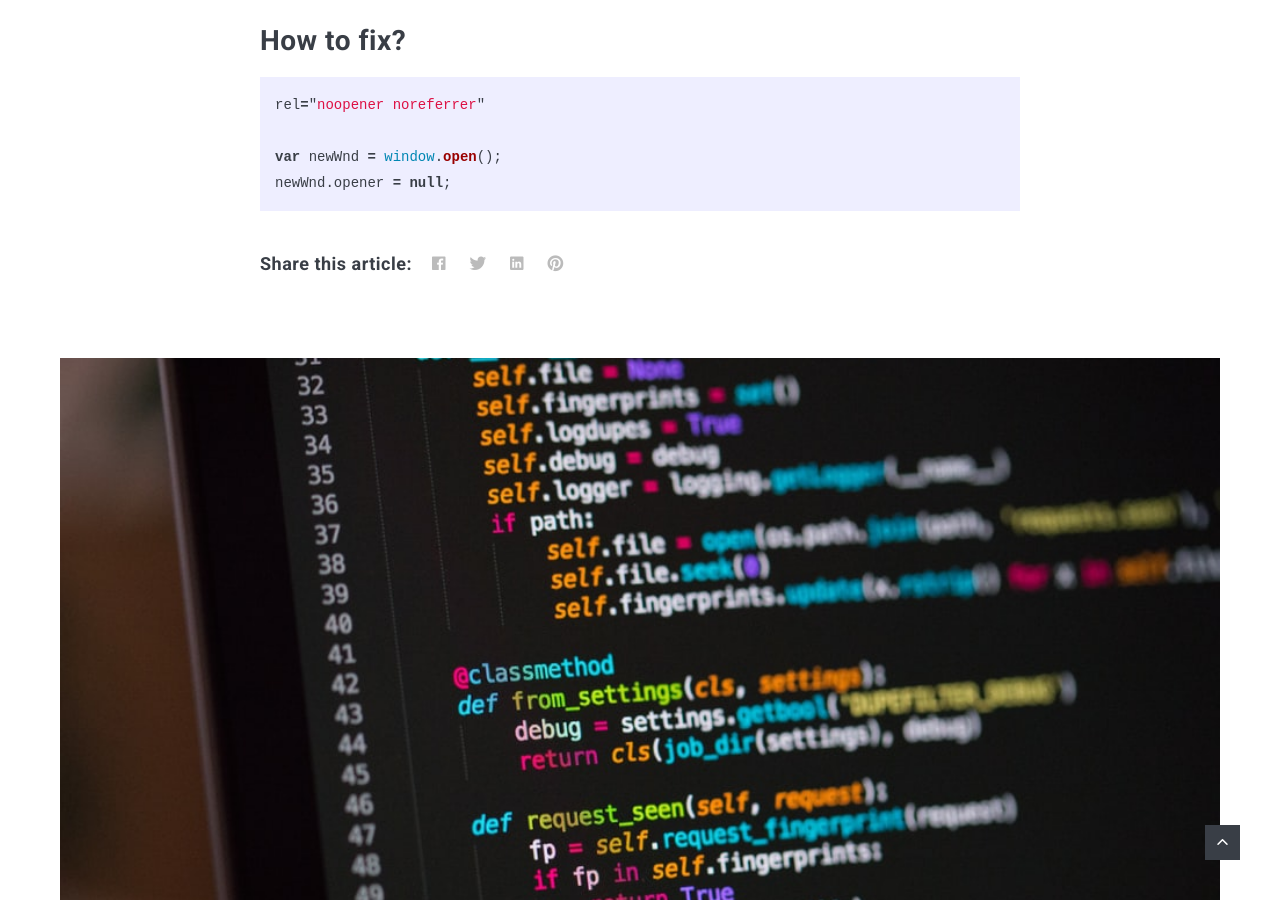
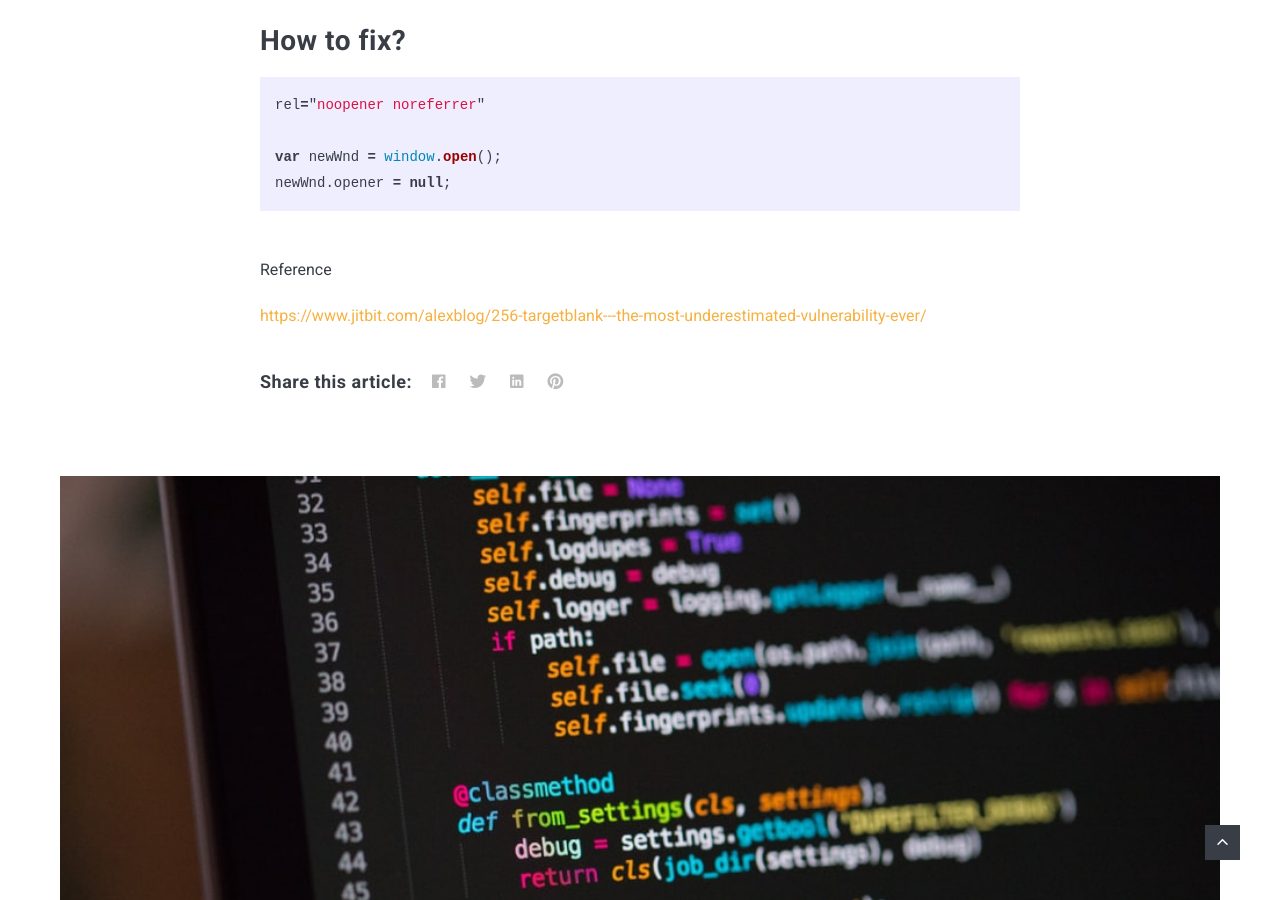
Before and after one commit to XiangXu/ywjxx, a Jekyll site: the page built from _posts/2021-02-13-Target-Blank.markdown, in a window 1280 px wide and 900 px high, scrolled down 1608 px. Built offline with Jekyll 4.4.1, drawn with Linux system fonts in a browser that asks for light colours; nearby versions of some CDN libraries; comment, search, counter and statistics services are not loaded.

Commit message:
add link breaks

````diff
--- a/_posts/2021-02-13-Target-Blank.markdown
+++ b/_posts/2021-02-13-Target-Blank.markdown
@@ -24,3 +24,10 @@ rel="noopener noreferrer"
 var newWnd = window.open();
 newWnd.opener = null;
 ```
+
+<!-- Line breaks -->
+<br />
+
+Reference
+
+<https://www.jitbit.com/alexblog/256-targetblank---the-most-underestimated-vulnerability-ever/>
````
